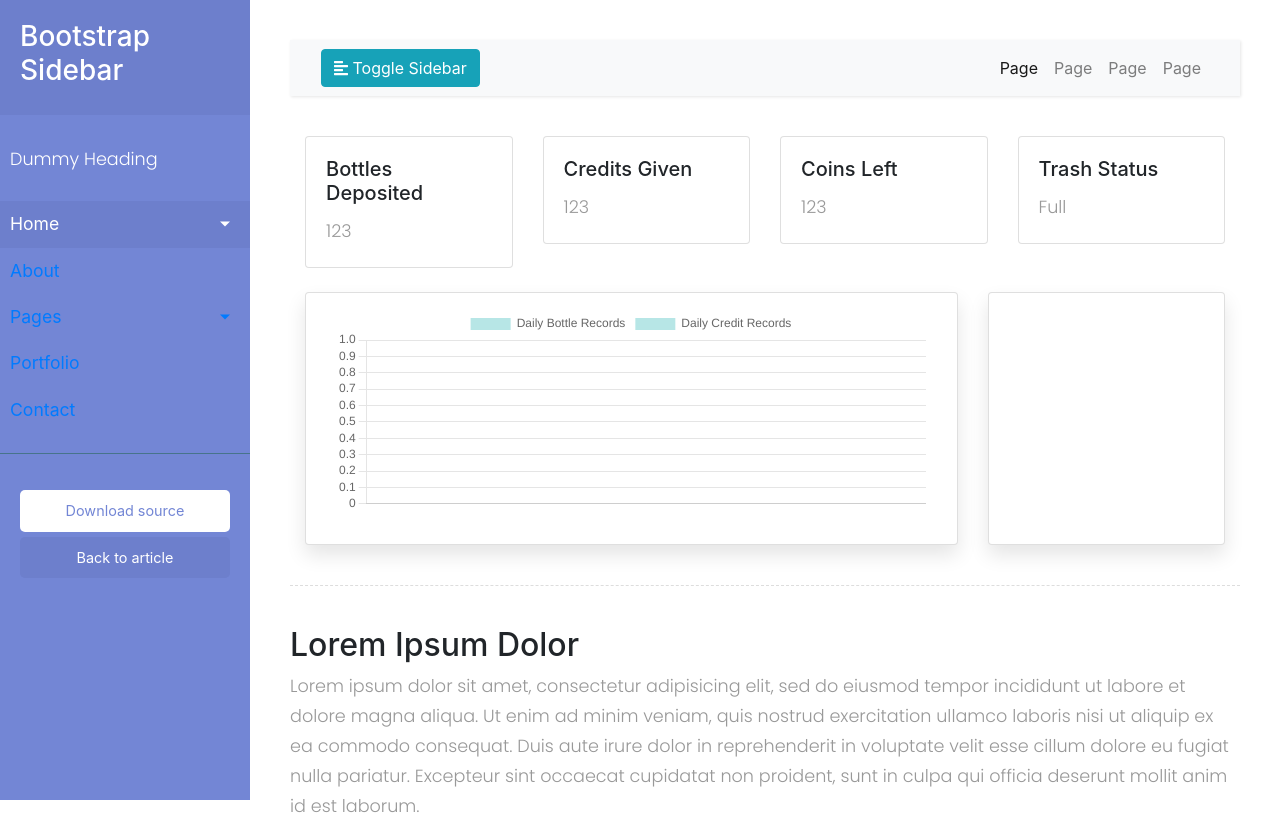
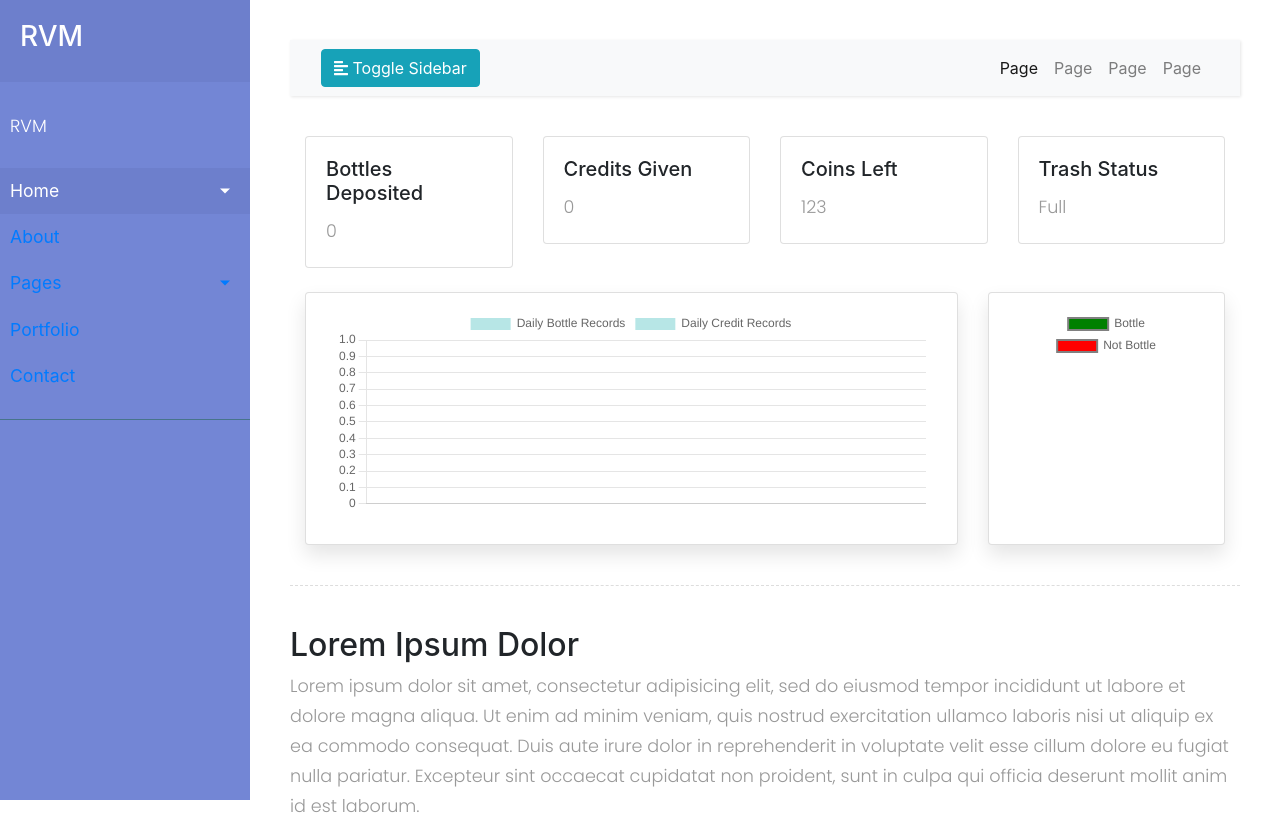
Before and after one commit to jcscale/Senior-Final-Year-Project, a Django app: page /adminpage_home/ in a window 1280 px wide. Shown: the top 817 px of the page. Run offline with Django 3.2, Linux system fonts and the light colour scheme; data that the repository does not hold is empty; a map, chart or similar area stays blank; some libraries are stand-ins or nearby versions.

Commit message:
minor bugs fixed

```diff
--- a/rvm/templates/rvm/adminpage/home3.html
+++ b/rvm/templates/rvm/adminpage/home3.html
@@ -16,11 +16,11 @@
         <!-- Sidebar  -->
         <nav id="sidebar">
             <div class="sidebar-header">
-                <h3>Bootstrap Sidebar</h3>
+                <h3>RVM</h3>
             </div>
 
             <ul class="list-unstyled components">
-                <p>Dummy Heading</p>
+                <p>RVM</p>
                 <li class="active">
                     <a href="#homeSubmenu" data-toggle="collapse" aria-expanded="false" class="dropdown-toggle">Home</a>
                     <ul class="collapse list-unstyled" id="homeSubmenu">
@@ -57,15 +57,6 @@
                 </li>
                 <li>
                     <a href="#">Contact</a>
-                </li>
-            </ul>
-
-            <ul class="list-unstyled CTAs">
-                <li>
-                    <a href="https://bootstrapious.com/tutorial/files/sidebar.zip" class="download">Download source</a>
-                </li>
-                <li>
-                    <a href="https://bootstrapious.com/p/bootstrap-sidebar" class="article">Back to article</a>
                 </li>
             </ul>
         </nav>
@@ -110,7 +101,7 @@
                       <div class="card">
                         <div class="card-body">
                           <h5 class="card-title">Bottles Deposited</h5>
-                          <p class="card-text">123</p>
+                          <p class="card-text" id="bottles_deposited">{{bottle_count}}</p>
                         </div>
                       </div>
                     </div>
@@ -118,7 +109,7 @@
                       <div class="card">
                         <div class="card-body">
                           <h5 class="card-title">Credits Given</h5>
-                          <p class="card-text">123</p>
+                          <p class="card-text" id="credits_earned">{{credit_count}}</p>
                         </div>
                       </div>
                     </div>
@@ -284,7 +275,7 @@
                 pointHoverBorderWidth: 2,
                 pointRadius: 5,
                 pointHitRadius: 10,
-                data: [{{bottle}}, {{not_bottle}}],
+                data: [{{bottle_count}}, {{not_bottle_count}}],
                 //data:[],
             },
         ]
@@ -305,13 +296,40 @@
     var eventSource = new EventSource("{% url 'stream' %}")
 
     eventSource.onopen = function(){
-        console.log('yay its open');
+        //console.log('yay its open');
     }
 
     eventSource.onmessage = function(e){
-        //console.log(e)
+        console.log(e)
         //myLineChart.data.labels.pop()
         var final_data = JSON.parse(e.data)
+        //console.log(typeof(final_data))
+
+
+        credit_float = parseFloat(final_data[0].credits)
+
+        bot = parseInt(document.getElementById("bottles_deposited").innerHTML)
+        if (bot == NaN){
+            document.getElementById("bottles_deposited").innerHTML = final_data[0].bottles
+        }
+        else{
+            tot = bot + final_data[0].bottles
+            document.getElementById("bottles_deposited").innerHTML = tot
+        }
+
+        console.log(bot)
+        cre = parseFloat(document.getElementById("credits_earned").innerHTML)
+
+        cred = cre + credit_float
+
+        document.getElementById("credits_earned").innerHTML = cred
+
+        console.log((myLineChart2.data.datasets[0].data[1]))
+        console.log(myLineChart2.data.datasets[0].data[0] + final_data[0].bottles)
+        myLineChart2.data.datasets[0].data[0]=myLineChart2.data.datasets[0].data[0] + final_data[0].bottles
+        myLineChart2.data.datasets[0].data[1]=myLineChart2.data.datasets[0].data[1] + final_data[0].not_bottle
+        myLineChart2.update()
+
 
         newDate = format(final_data[0].date)
 
@@ -360,6 +378,13 @@
         //console.log(datetime)
 
         addData(datetime, final_data[0])
+        //set(final_data[0].bottles)
+
+
+
+
+
+
 
 
 
--- a/rvm/views.py
+++ b/rvm/views.py
@@ -3,7 +3,7 @@
 from django.contrib.auth import login, authenticate
 from .models import Deposit, User, Account
 from formtools.wizard.views import SessionWizardView
-from django.db.models import Sum
+from django.db.models import Sum, Count
 import time
 import json
 from django.core.serializers.json import DjangoJSONEncoder
@@ -45,6 +45,20 @@
     deposit_records = Deposit.objects.filter().values('date').order_by(
         'date').annotate(bottles=Sum('number_of_bottles'), credits=Sum('credits_earned'))
 
+    total_bottles = Deposit.objects.all()[1:].values('number_of_bottles')
+    total_credits = Deposit.objects.all()[1:].values('credits_earned')
+    total_not_bottles = Deposit.objects.all()[1:].values('not_bottle')
+
+    bottle_count = 0
+    credit_count = 0
+    not_bottle_count = 0
+    for key, value in enumerate(total_bottles):
+        bottle_count += value['number_of_bottles']
+    for key, value in enumerate(total_credits):
+        credit_count += value['credits_earned']
+    for key, value in enumerate(total_not_bottles):
+        not_bottle_count += value['not_bottle']
+
     records = Deposit.objects.all().order_by("date")
     # records = Deposit.objects.annotate(
     #     created_at_date=TruncDate('date'),).order_by("date")
@@ -54,7 +68,6 @@
         'number_of_bottles__sum']
     not_bottle = Deposit.objects.aggregate(Sum('not_bottle'))[
         'not_bottle__sum']
-
     try:
         arr = []
         for i in Deposit.objects.all():
@@ -78,7 +91,11 @@
         'qs2': records,
         'qs3': arr,
         'bottle': bottle,
-        "not_bottle": not_bottle
+        "not_bottle": not_bottle,
+        "credits": credits,
+        "bottle_count": bottle_count,
+        'credit_count': credit_count,
+        'not_bottle_count': not_bottle_count
     }
     return render(request, 'rvm/adminpage/home3.html', context)
 
@@ -87,10 +104,16 @@
     initial_data = ""
 
     while True:
+        arr = []
         deposit_records = Deposit.objects.filter().values('date').order_by(
-            '-id').annotate(bottles=Sum('number_of_bottles'), credits=Sum('credits_earned'))
-        data = json.dumps(list(deposit_records), cls=DjangoJSONEncoder)
-        print(data)
+            '-id').annotate(bottles=Sum('number_of_bottles'), credits=Sum('credits_earned'), not_bottle=Sum('not_bottle'))
+        bottle = Deposit.objects.aggregate(Sum('number_of_bottles'))[
+            'number_of_bottles__sum']
+        # deposit_records = Deposit.objects.order_by(
+        #     "-id").values("number_of_bottles", "credits_earned", "date")
+        data = json.dumps(list(deposit_records) +
+                          list(str(bottle)), cls=DjangoJSONEncoder)
+        # print(data)
         if not initial_data == data:
             yield "\ndata: {}\n\n".format(data)
             initial_data = data
```
